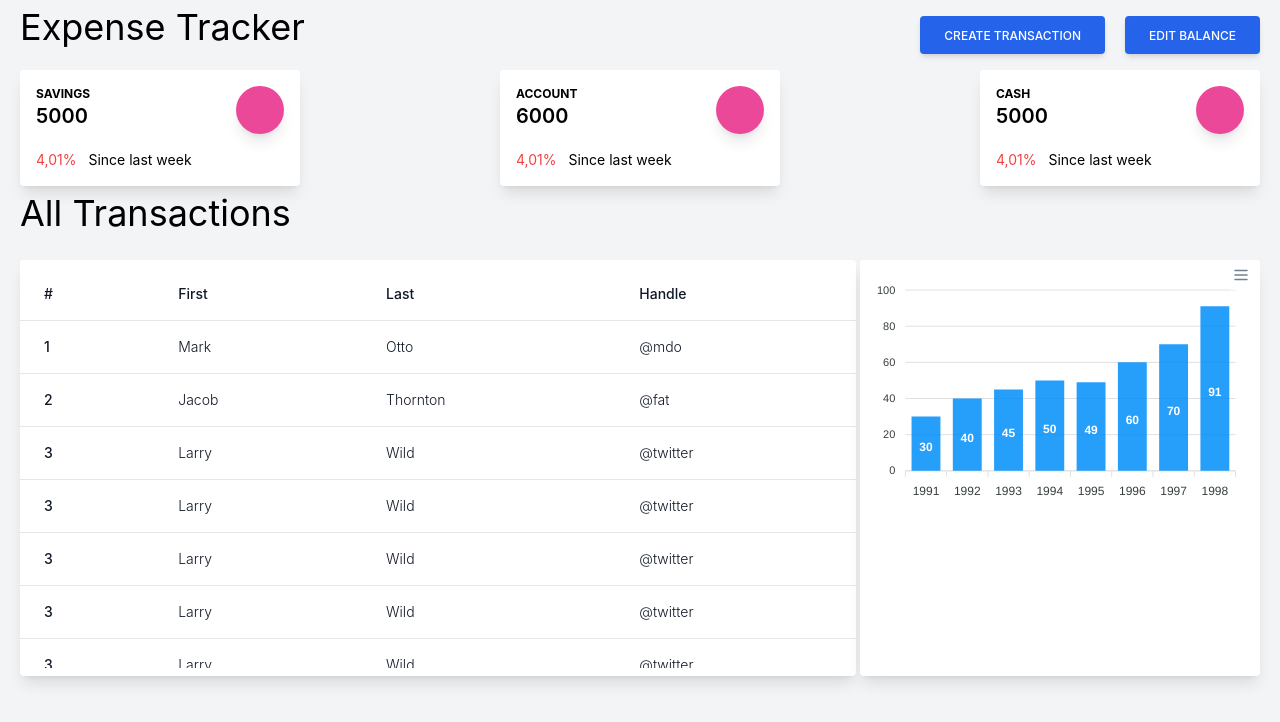
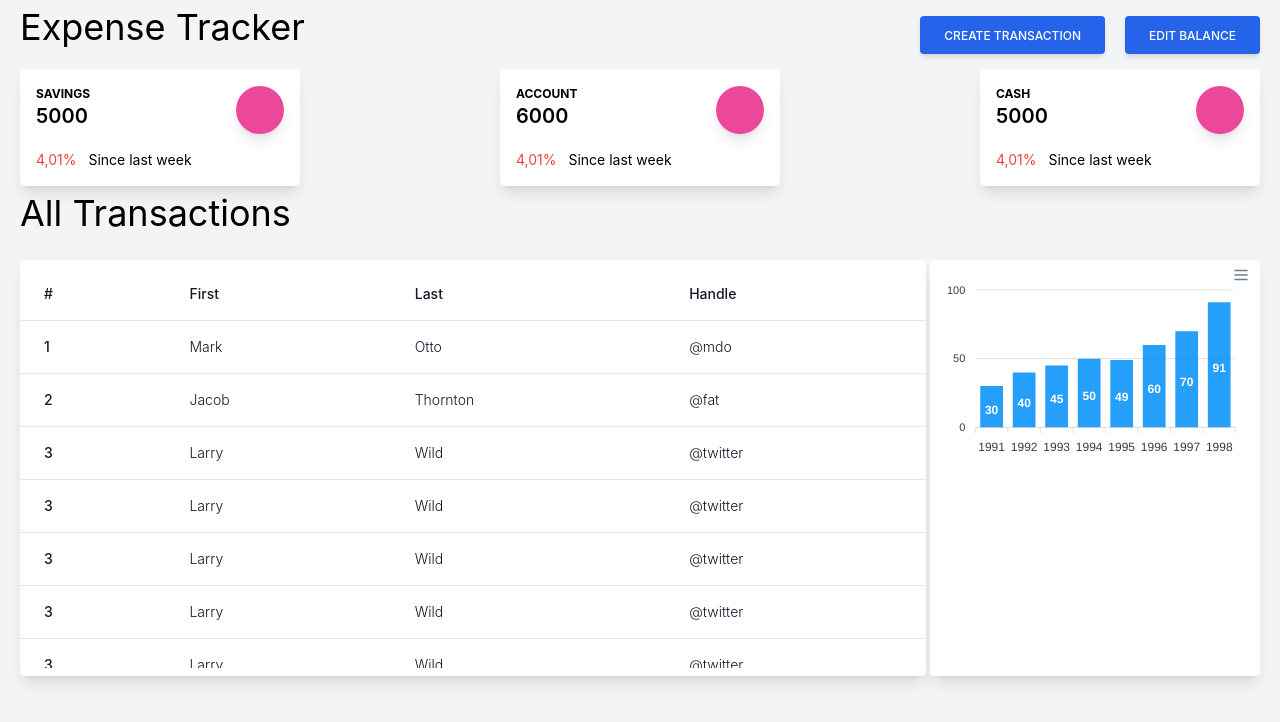
Before and after one commit to Abdul-Rehman67/expense-tracker, a React (Create React App) app in the folder frontend/: page / in a window 1280 px wide. Shown: the top 722 px of the page. Built offline with nearby package versions, Linux system fonts and the light colour scheme.

Commit message:
Chart alignment

```diff
--- a/frontend/package.json
+++ b/frontend/package.json
@@ -8,6 +8,7 @@
     "@testing-library/react": "^13.4.0",
     "@testing-library/user-event": "^13.5.0",
     "antd": "^5.1.6",
+    "axios": "^1.2.6",
     "nodemon": "^2.0.20",
     "react": "^18.2.0",
     "react-apexcharts": "^1.4.0",
--- a/frontend/src/components/Chart.jsx
+++ b/frontend/src/components/Chart.jsx
@@ -24,7 +24,7 @@ const ChartComponent = () => {
         options={data.options}
         series={data.series}
         type="bar"
-        width="400"
+        width="330"
       />
     </div>
   );
```
Also changed, not shown: 1 other file (tests, documents, lock files or other folders).
